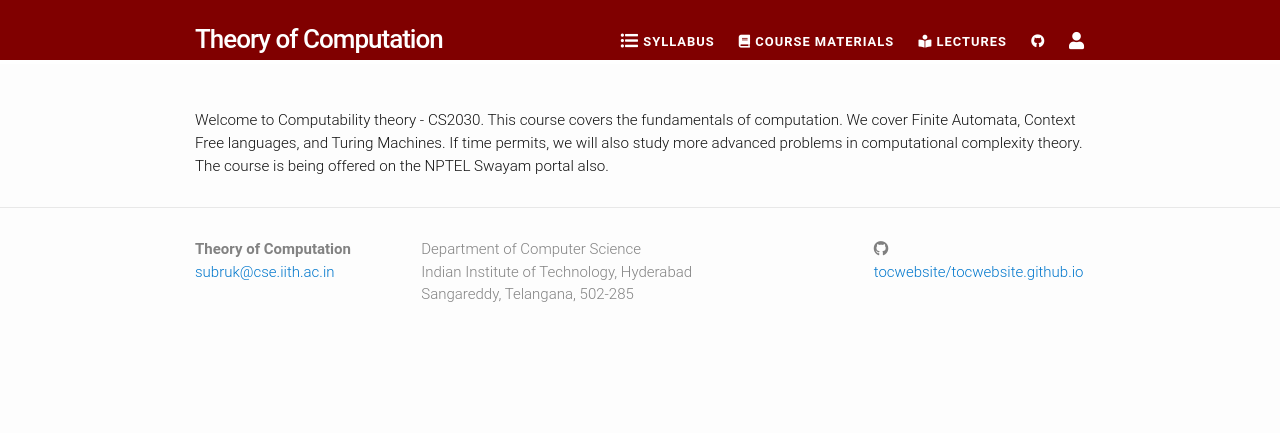
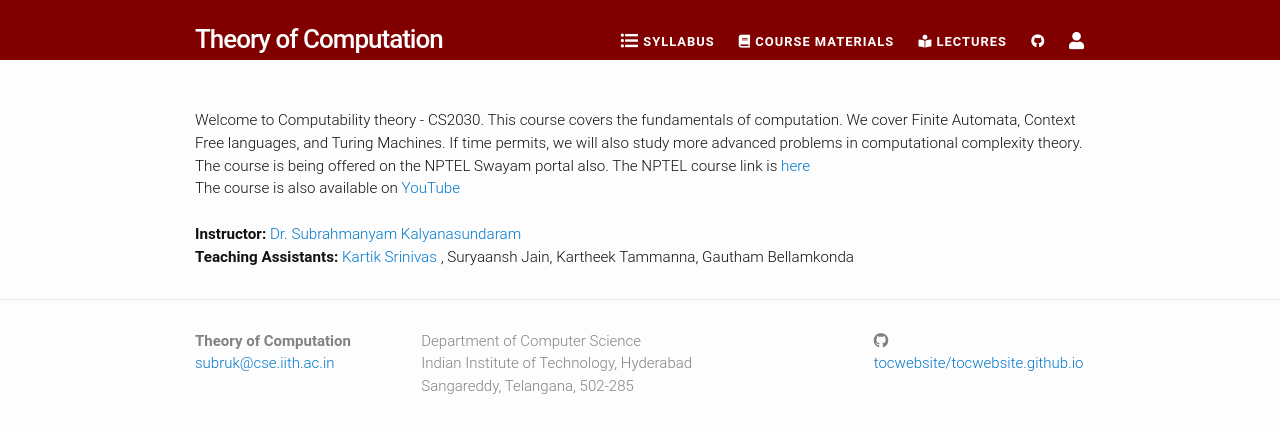
Before and after one commit to tocwebsite/tocwebsite.github.io, a Jekyll site: the page built from index.html, in a window 1280 px wide. Shown: the top 433 px of the page. Built offline with Jekyll 4.4.1, drawn with Linux system fonts in a browser that asks for light colours; nearby versions of some CDN libraries.

Commit message:
Change Notes

```diff
--- a/_config.yml
+++ b/_config.yml
@@ -10,11 +10,17 @@ baseurl: "" # the subpath of your site, e.g. /blog/
 url: "https://tocwebsite.github.io" # the base hostname & protocol for your site
 syllabus: "syllabus/svm-rmarkdown-syllabus-example.pdf"
 githubdir: "tocwebsite/tocwebsite.github.io"
+nptel: "https://nptel.ac.in/courses/106106242"
+youtube: "https://www.youtube.com/playlist?list=PLyqSpQzTE6M9-v4V62bCygAVYGluaijyo"
 # Author/user information
 email: subruk@cse.iith.ac.in
 # twitter_username: ste
 github_username:  tocwebsite
 # authorurl: ""
+people:
+    - person:
+            name: Subruk
+            url: "https://people.iith.ac.in/subruk/"
 address: |
     Department of Computer Science
     Indian Institute of Technology, Hyderabad
--- a/_includes/head.html
+++ b/_includes/head.html
@@ -17,5 +17,5 @@
 {% if site.bing_webmastertools_id %}<meta name="msvalidate.01" content="{{ site.bing_webmastertools_id }}" />{% endif %}
 
 <link rel="stylesheet" href="https://use.fontawesome.com/releases/v5.2.0/css/all.css" integrity="sha384-hWVjflwFxL6sNzntih27bfxkr27PmbbK/iSvJ+a4+0owXq79v+lsFkW54bOGbiDQ" crossorigin="anonymous">
-<meta property="og:image" content="http://course-website.svmiller.com/_images/stand-and-deliver-fb.jpg"/>
+<!-- <meta property="og:image" content="http://course-website.svmiller.com/_images/stand-and-deliver-fb.jpg"/> -->
 </head>
--- a/index.html
+++ b/index.html
@@ -11,5 +11,12 @@ layout: default
 <!-- {% include image.html url="/assets/images/main_image.png" caption="Solve it?" width=500 align="center" %} -->
 
 {{ site.description }}
+The NPTEL course link is <a href = {{site.nptel}}> here </a> <br>
+The course is also available on <a href = {{site.youtube}}> YouTube </a> <br>
+
+<br>
+
+<b>Instructor:</b> <a href = "https://people.iith.ac.in/subruk/"> Dr. Subrahmanyam Kalyanasundaram </a> <br>
+<b>Teaching Assistants:</b> <a href = "https://thatskartik.github.io/"> Kartik Srinivas </a> , Suryaansh Jain, Kartheek Tammanna, Gautham Bellamkonda <br>
 
 </div>
```
